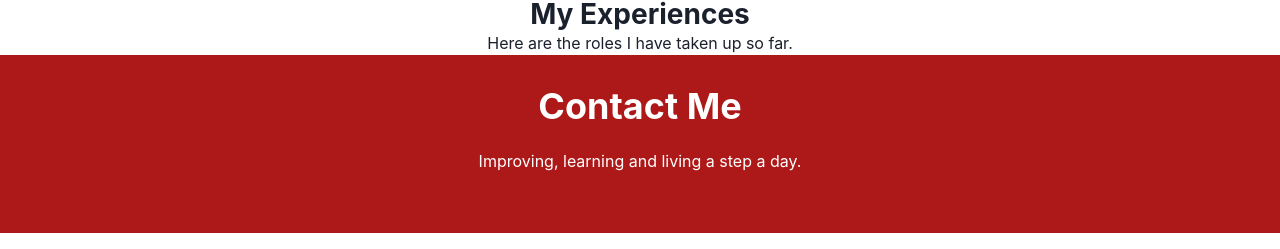
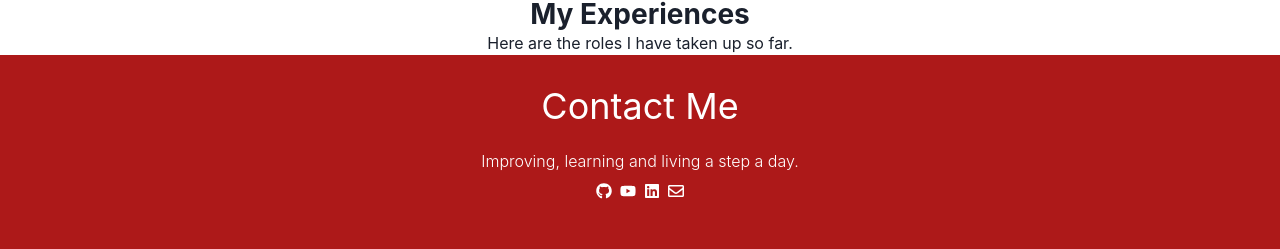
Before and after one commit to xKarinSan/portfolio-v3, a React (Vite) app in the folder frontend/: page / in a window 1280 px wide. Shown: the part 825-1074 px from the top of the page. Built offline with nearby package versions, Linux system fonts and the light colour scheme; no server answers.

Commit message:
add icons for contacts

```diff
--- a/frontend/package.json
+++ b/frontend/package.json
@@ -25,6 +25,7 @@
     "lucide-react": "^0.303.0",
     "react": "^18.2.0",
     "react-dom": "^18.2.0",
+    "react-icons": "^4.12.0",
     "react-multi-carousel": "^2.8.4",
     "react-slick": "^0.29.0",
     "tailwind-merge": "^2.2.0",
--- a/frontend/src/components/general/Navbar.tsx
+++ b/frontend/src/components/general/Navbar.tsx
@@ -3,12 +3,10 @@ import {
     MenubarContent,
     MenubarItem,
     MenubarMenu,
-    MenubarSeparator,
     MenubarTrigger,
 } from "@/components/ui/menubar";
 import RefTagType from "@/types/RefTagType";
 import { RowsIcon } from "@radix-ui/react-icons";
-
 import { Link, Box } from "@chakra-ui/react";
 export default function Navbar({ refSet }: { refSet: RefTagType[] }) {
     return (
@@ -32,11 +30,13 @@ export default function Navbar({ refSet }: { refSet: RefTagType[] }) {
                                 <MenubarItem>
                                     <Link
                                         onClick={() => {
-                                            refInstance?.current.scrollIntoView(
-                                                {
-                                                    behavior: "smooth",
-                                                }
-                                            );
+                                            if (refInstance.current != null) {
+                                                refInstance.current.scrollIntoView(
+                                                    {
+                                                        behavior: "smooth",
+                                                    }
+                                                );
+                                            }
                                         }}
                                     >
                                         {refName}
--- a/frontend/src/components/landing/ContactMePortion.tsx
+++ b/frontend/src/components/landing/ContactMePortion.tsx
@@ -1,5 +1,25 @@
-import { Box, Heading, Text } from "@chakra-ui/react";
+import { Box, Heading, Text, Link, HStack } from "@chakra-ui/react";
+import { FaGithub, FaYoutube, FaLinkedin, FaRegEnvelope } from "react-icons/fa";
+import { IconType } from "react-icons";
 export default function ContactMePortion() {
+    const ContactLinks: { icon: IconType; link: string }[] = [
+        {
+            icon: FaGithub,
+            link: "https://github.com/xkarinsan",
+        },
+        {
+            icon: FaYoutube,
+            link: "https://www.youtube.com/@xkarinsan",
+        },
+        {
+            icon: FaLinkedin,
+            link: "https://www.linkedin.com/in/leesiangmeng/",
+        },
+        {
+            icon: FaRegEnvelope,
+            link: "mailto:siang-meng@live.com",
+        },
+    ];
     return (
         <>
             <Box
@@ -9,12 +29,22 @@ export default function ContactMePortion() {
                 paddingBottom="60px"
                 id="contactMe"
             >
-                <Heading variant="h2" fontWeight={"bold"} margin="10px">
+                <Heading variant="h2" fontWeight={"normal"} margin="10px">
                     Contact Me
                 </Heading>
-                <Text marginTop={5}>
+                <Text marginTop={5} fontWeight="light">
                     Improving, learning and living a step a day.{" "}
                 </Text>
+                <HStack margin="10px auto" justifyContent={"center"}>
+                    {ContactLinks.map((contactLink) => {
+                        const { icon: CurrentIcon, link } = contactLink;
+                        return (
+                            <Link href={link} target="_blank">
+                                <CurrentIcon></CurrentIcon>
+                            </Link>
+                        );
+                    })}
+                </HStack>
             </Box>
         </>
     );
--- a/frontend/src/pages/LandingPage.tsx
+++ b/frontend/src/pages/LandingPage.tsx
@@ -5,7 +5,7 @@ import SkillSetPortion from "@/components/landing/SkillsetPortion";
 import ProjectsPortion from "@/components/landing/ProjectsPortion";
 import ContactMePortion from "@/components/landing/ContactMePortion";
 import ExperiencePortion from "@/components/landing/ExperiencePortion";
-import { useEffect, useRef } from "react";
+import { useRef } from "react";
 import { Box } from "@chakra-ui/react";
 import RefTagType from "@/types/RefTagType";
 
```
Also changed, not shown: 1 other file (tests, documents, lock files or other folders).
